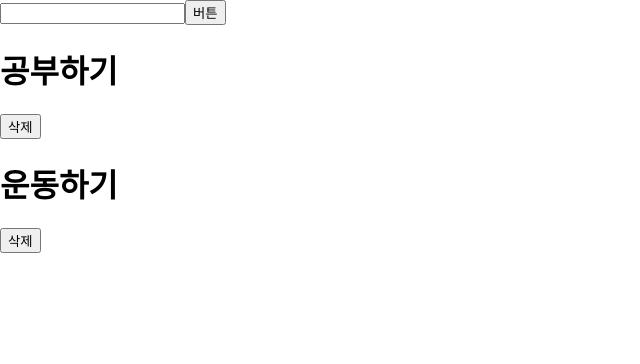
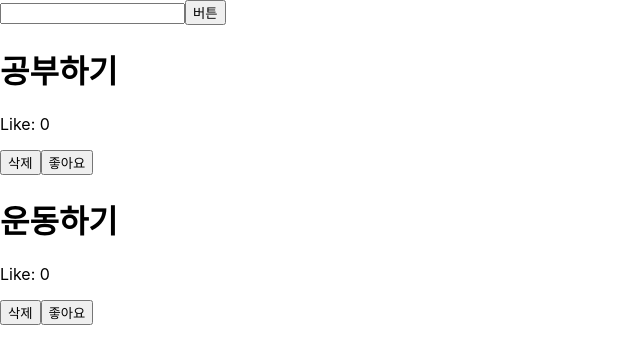
Before and after one commit to orasio3477/reacttodolike, a React (Create React App) app: page / in a window 1280 px wide. Shown: the top 364 px of the page, without its empty margins (0-640 px from the left). Built offline with nearby package versions, Linux system fonts and the light colour scheme.

Commit message:
feat: 좋아요기능

```diff
--- a/src/App.js
+++ b/src/App.js
@@ -3,7 +3,10 @@ import { useState } from "react";
 
 function App() {
   const [값, 값변경] = useState("");
-  const [todos, setTodos] = useState(["공부하기", "운동하기"]);
+  const [todos, setTodos] = useState([
+    { text: "공부하기", like: 0, liked: false },
+    { text: "운동하기", like: 0, liked: false },
+  ]);
 
   return (
     <>
@@ -15,27 +18,51 @@ function App() {
       />
       <button
         onClick={() => {
-          setTodos([...todos, 값]);
+          setTodos([...todos, { text: 값, like: 0, liked: false }]);
           값변경("");
         }}
       >
         버튼
       </button>
-      {todos.map((t, Index) => {
+      {todos.map((t, index) => {
         return (
-          <div key={Index}>
+          <div key={index}>
             <span>
-              <h1>{t}</h1>
+              <h1>{t.text}</h1>
+              <p>Like: {t.like}</p> {/* 좋아요 수 표시 */}
             </span>
             <button
               onClick={() => {
                 const 삭제 = todos.filter((todo, 인덱스) => {
-                  return 인덱스 !== Index;
+                  return 인덱스 !== index;
                 });
                 setTodos(삭제);
               }}
             >
               삭제
+            </button>
+            <button
+              onClick={() => {
+                if (t.liked) {
+                  const update = todos.map((todo, i) => {
+                    if (i === index) {
+                      return { ...todo, like: todo.like - 1, liked: false };
+                    }
+                    return todo;
+                  });
+                  setTodos(update);
+                } else {
+                  const update = todos.map((todo, i) => {
+                    if (i === index) {
+                      return { ...todo, like: todo.like + 1, liked: true };
+                    }
+                    return todo;
+                  });
+                  setTodos(update);
+                }
+              }}
+            >
+              {t.liked ? "좋아요 취소" : "좋아요"}
             </button>
           </div>
         );
```
